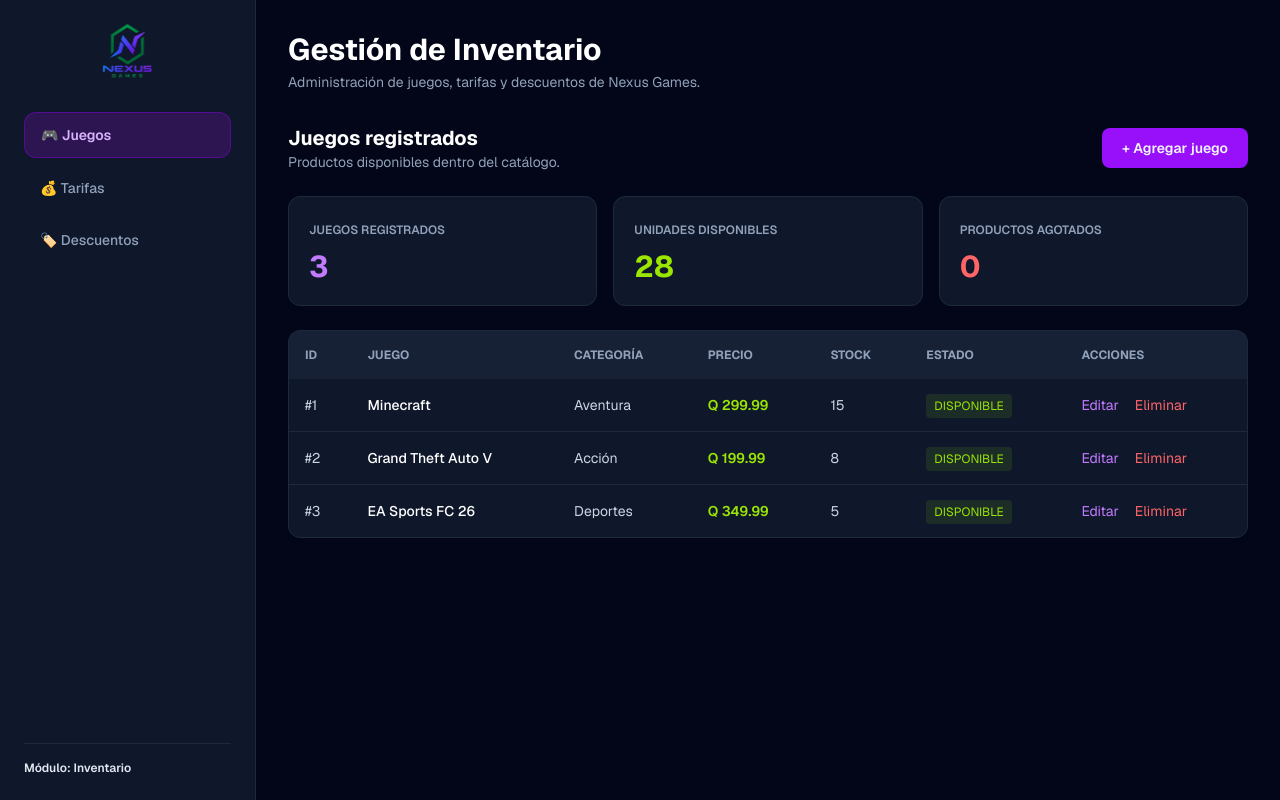
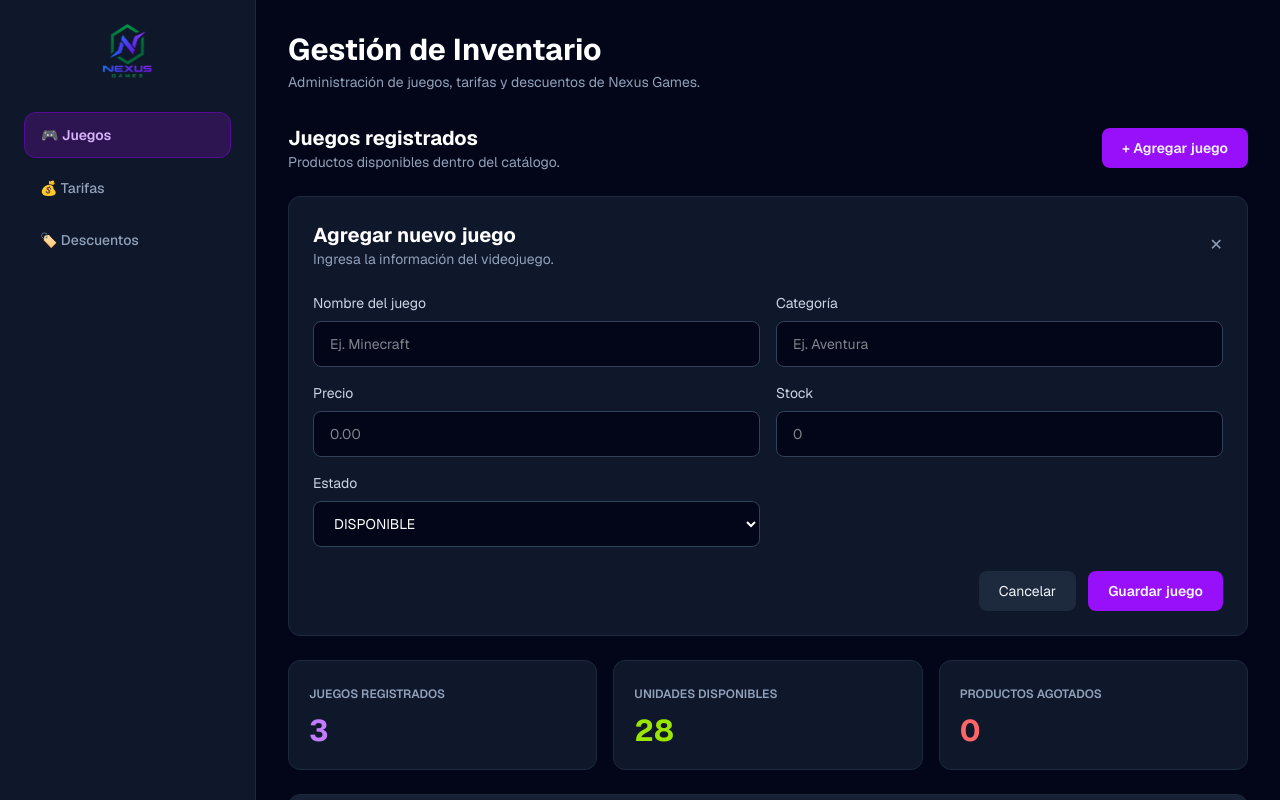
Before and after one commit to Arquitectura-Sistemas1/Frontend-Arquitectura1, a Next.js app in the folder frontend-arquitectura/: page /Inventario in a window 1280 px wide. Both pictures are taken after a click on the button "+ Agregar juego". Shown: the top 800 px of the page. Built offline with nearby package versions, Linux system fonts and the light colour scheme.

Commit message:
Avance formulario de inventario

```diff
--- a/frontend-arquitectura/app/Inventario/page.tsx
+++ b/frontend-arquitectura/app/Inventario/page.tsx
@@ -29,6 +29,7 @@
 
 export default function Inventario() {
   const [seccion, setSeccion] = useState<Seccion>('juegos');
+  const [mostrarFormularioJuego, setMostrarFormularioJuego] = useState(false);
 
   // Datos temporales únicamente para mostrar el Frontend.
   // Backend reemplazará estos datos al conectar la API.
@@ -194,13 +195,120 @@
                   Productos disponibles dentro del catálogo.
                 </p>
               </div>
+                <button
+                 onClick={() => setMostrarFormularioJuego(true)}
+                 className="bg-purple-600 hover:bg-purple-700 px-5 py-2.5 rounded-lg text-sm font-semibold transition"
+                >
+                 + Agregar juego
+                </button>
+            </div>
+                {mostrarFormularioJuego && (
+                <div className="bg-slate-900 border border-slate-800 rounded-xl p-6">
 
-              <button className="bg-purple-600 hover:bg-purple-700 px-5 py-2.5 rounded-lg text-sm font-semibold transition">
-                + Agregar juego
-              </button>
+                <div className="flex justify-between items-center mb-6">
+                 <div>
+                 <h3 className="text-xl font-bold text-white">
+                  Agregar nuevo juego
+                 </h3>
 
-            </div>
+                <p className="text-sm text-slate-400">
+                  Ingresa la información del videojuego.
+                    </p>
+                </div>
 
+                <button
+                  onClick={() => setMostrarFormularioJuego(false)}
+                 className="text-slate-400 hover:text-white"
+                >
+                 ✕
+                </button>
+                </div>
+
+                <div className="grid grid-cols-1 md:grid-cols-2 gap-4">
+
+                  <div>
+                   <label className="block text-sm text-slate-300 mb-2">
+                     Nombre del juego
+                 </label>
+
+                 <input
+                   type="text"
+                   placeholder="Ej. Minecraft"
+                   className="w-full bg-slate-950 border border-slate-700 rounded-lg px-4 py-3 text-sm text-white outline-none focus:border-purple-500"
+                 />
+                 </div>
+
+                 <div>
+                 <label className="block text-sm text-slate-300 mb-2">
+                   Categoría
+                 </label>
+
+                 <input
+                      type="text"
+                     placeholder="Ej. Aventura"
+                     className="w-full bg-slate-950 border border-slate-700 rounded-lg px-4 py-3 text-sm text-white outline-none focus:border-purple-500"
+                  />
+                 </div>
+
+      <div>
+        <label className="block text-sm text-slate-300 mb-2">
+          Precio
+        </label>
+
+        <input
+          type="number"
+          placeholder="0.00"
+          className="w-full bg-slate-950 border border-slate-700 rounded-lg px-4 py-3 text-sm text-white outline-none focus:border-purple-500"
+        />
+      </div>
+
+      <div>
+        <label className="block text-sm text-slate-300 mb-2">
+          Stock
+        </label>
+
+        <input
+          type="number"
+          placeholder="0"
+          className="w-full bg-slate-950 border border-slate-700 rounded-lg px-4 py-3 text-sm text-white outline-none focus:border-purple-500"
+        />
+      </div>
+
+      <div>
+        <label className="block text-sm text-slate-300 mb-2">
+          Estado
+        </label>
+
+        <select
+          className="w-full bg-slate-950 border border-slate-700 rounded-lg px-4 py-3 text-sm text-white outline-none focus:border-purple-500"
+        >
+          <option>DISPONIBLE</option>
+          <option>AGOTADO</option>
+        </select>
+      </div>
+
+    </div>
+
+    <div className="flex justify-end gap-3 mt-6">
+
+      <button
+        onClick={() => setMostrarFormularioJuego(false)}
+        className="px-5 py-2.5 rounded-lg bg-slate-800 hover:bg-slate-700 text-sm"
+      >
+        Cancelar
+      </button>
+
+      <button
+        type="button"
+        className="px-5 py-2.5 rounded-lg bg-purple-600 hover:bg-purple-700 text-sm font-semibold"
+      >
+        Guardar juego
+      </button>
+
+    </div>
+
+  </div>
+)}
             {/* TARJETAS */}
             <div className="grid grid-cols-1 md:grid-cols-3 gap-4">
 
```
